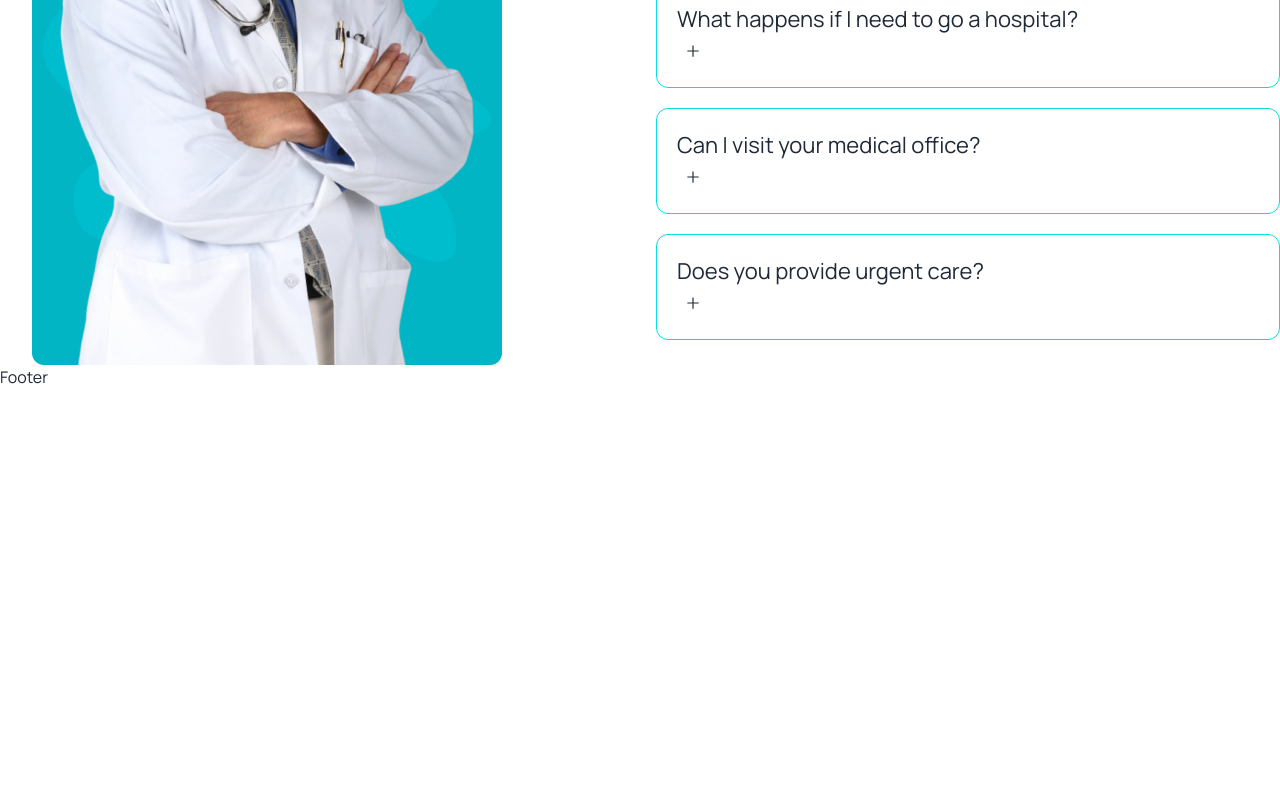
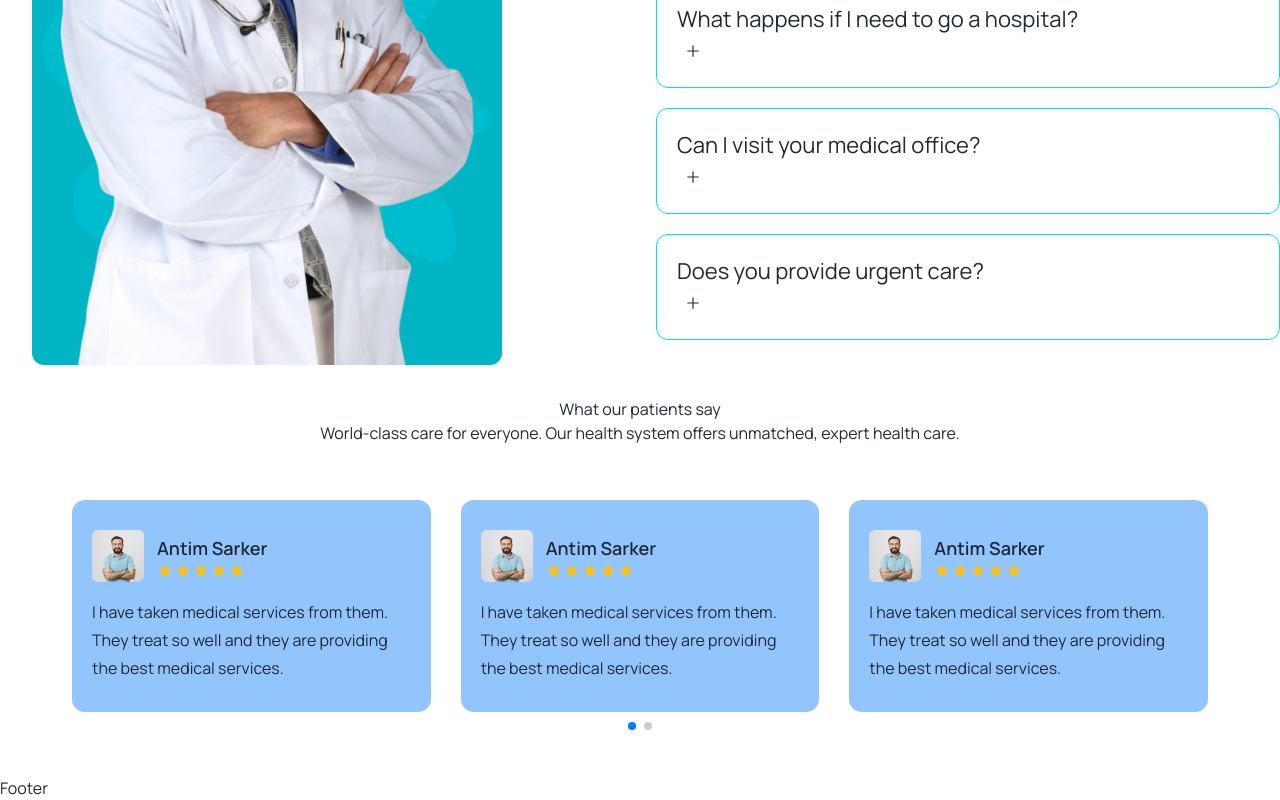
Before and after one commit to antim001/Doctor-Appointment-MERN-Project, a React (Vite) app in the folder frontend/: page / in a window 1280 px wide. Shown: the part 4430-5230 px from the top of the page. Before the commit the page ends 4819 px from the top, so only its background shows below. Built offline with nearby package versions, Linux system fonts and the light colour scheme.

Commit message:
testimonial part has added

```diff
--- a/frontend/package.json
+++ b/frontend/package.json
@@ -16,7 +16,7 @@
     "react-router-dom": "^6.25.1",
     "react-spinners": "^0.14.1",
     "react-toastify": "^10.0.5",
-    "swiper": "^11.1.8"
+    "swiper": "^11.1.9"
   },
   "devDependencies": {
     "@types/react": "^18.3.3",
--- /dev/null
+++ b/frontend/src/components/Testimonial.jsx
@@ -0,0 +1,116 @@
+
+import React from 'react';
+import { Pagination } from 'swiper/modules';
+import { Swiper, SwiperSlide } from 'swiper/react';
+import 'swiper/css';
+import 'swiper/css/pagination';
+import patientavatar from './../assets/image/patient-avatar.png';
+import { HiStar } from 'react-icons/hi';
+
+const Testimonial = () => {
+  return (
+    <div className='xl:w-[1200px] mx-auto p-8 md:gap-5'>
+      <h2 className='text-center'>What our patients say</h2>
+      <p className='text-center'>World-class care for everyone. Our health system offers unmatched, expert health care.</p>
+      <div className='mt-[30px] lg:mt-[55px]'>
+        <Swiper
+          className='my-swiper'
+          modules={[Pagination]}
+          spaceBetween={30}
+          slidesPerView={1}
+          pagination={{ clickable: true }}
+          breakpoints={{
+            640: {
+              slidesPerView: 1,
+              spaceBetween: 0
+            },
+            768: {
+              slidesPerView: 2,
+              spaceBetween: 20
+            },
+            1024: {
+              slidesPerView: 3,
+              spaceBetween: 30
+            },
+          }}
+          style={{ paddingBottom: '2rem' }}  // Adjust this value to move the dots up or down
+        >
+          <SwiperSlide>
+            <div className='py-[30px] px-5 rounded-[13px] bg-blue-300'>
+              <div className='flex items-center gap-[13px]'>
+                <img src={patientavatar} alt="Patient Avatar" />
+                <div>
+                  <h4 className='text-[18px] leading-[30px] font-semibold'>Antim Sarker</h4>
+                  <div className='flex items-center gap-[2px]'>
+                    <HiStar className='text-[#FFC107]' />
+                    <HiStar className='text-[#FFC107]' />
+                    <HiStar className='text-[#FFC107]' />
+                    <HiStar className='text-[#FFC107]' />
+                    <HiStar className='text-[#FFC107]' />
+                  </div>
+                </div>
+              </div>
+              <p className='text-[16px] leading-7 mt-4 font-[400]'>I have taken medical services from them. They treat so well and they are providing the best medical services.</p>
+            </div>
+          </SwiperSlide>
+          <SwiperSlide>
+            <div className='py-[30px] px-5 rounded-[13px] bg-blue-300'>
+              <div className='flex items-center gap-[13px]'>
+                <img src={patientavatar} alt="Patient Avatar" />
+                <div>
+                  <h4 className='text-[18px] leading-[30px] font-semibold'>Antim Sarker</h4>
+                  <div className='flex items-center gap-[2px]'>
+                    <HiStar className='text-[#FFC107]' />
+                    <HiStar className='text-[#FFC107]' />
+                    <HiStar className='text-[#FFC107]' />
+                    <HiStar className='text-[#FFC107]' />
+                    <HiStar className='text-[#FFC107]' />
+                  </div>
+                </div>
+              </div>
+              <p className='text-[16px] leading-7 mt-4 font-[400]'>I have taken medical services from them. They treat so well and they are providing the best medical services.</p>
+            </div>
+          </SwiperSlide>
+          <SwiperSlide>
+            <div className='py-[30px] px-5 rounded-[13px] bg-blue-300'>
+              <div className='flex items-center gap-[13px]'>
+                <img src={patientavatar} alt="Patient Avatar" />
+                <div>
+                  <h4 className='text-[18px] leading-[30px] font-semibold'>Antim Sarker</h4>
+                  <div className='flex items-center gap-[2px]'>
+                    <HiStar className='text-[#FFC107]' />
+                    <HiStar className='text-[#FFC107]' />
+                    <HiStar className='text-[#FFC107]' />
+                    <HiStar className='text-[#FFC107]' />
+                    <HiStar className='text-[#FFC107]' />
+                  </div>
+                </div>
+              </div>
+              <p className='text-[16px] leading-7 mt-4 font-[400]'>I have taken medical services from them. They treat so well and they are providing the best medical services.</p>
+            </div>
+          </SwiperSlide>
+          <SwiperSlide>
+            <div className='py-[30px] px-5 rounded-[13px] bg-blue-300'>
+              <div className='flex items-center gap-[13px]'>
+                <img src={patientavatar} alt="Patient Avatar" />
+                <div>
+                  <h4 className='text-[18px] leading-[30px] font-semibold'>Antim Sarker</h4>
+                  <div className='flex items-center gap-[2px]'>
+                    <HiStar className='text-[#FFC107]' />
+                    <HiStar className='text-[#FFC107]' />
+                    <HiStar className='text-[#FFC107]' />
+                    <HiStar className='text-[#FFC107]' />
+                    <HiStar className='text-[#FFC107]' />
+                  </div>
+                </div>
+              </div>
+              <p className='text-[16px] leading-7 mt-4 font-[400]'>I have taken medical services from them. They treat so well and they are providing the best medical services.</p>
+            </div>
+          </SwiperSlide>
+        </Swiper>
+      </div>
+    </div>
+  );
+}
+
+export default Testimonial;
--- a/frontend/src/pages/Home.jsx
+++ b/frontend/src/pages/Home.jsx
@@ -6,6 +6,7 @@ import Service from '../components/Service.jsx'
 import Feature from '../components/Feature.jsx'
 import Doctors from '../components/Doctors.jsx'
 import Faq from '../components/Faq.jsx'
+import Testimonial  from '../components/Testimonial.jsx'
 const Home = () => {
 
   return (
@@ -17,6 +18,7 @@ const Home = () => {
     <Feature/>
     <Doctors/>
     <Faq></Faq>
+    <Testimonial/>
     </div>
 
   )
```
Also changed, not shown: frontend/src/assets/image/patient-avatar.png (added), 1 other file (tests, documents, lock files or other folders).
